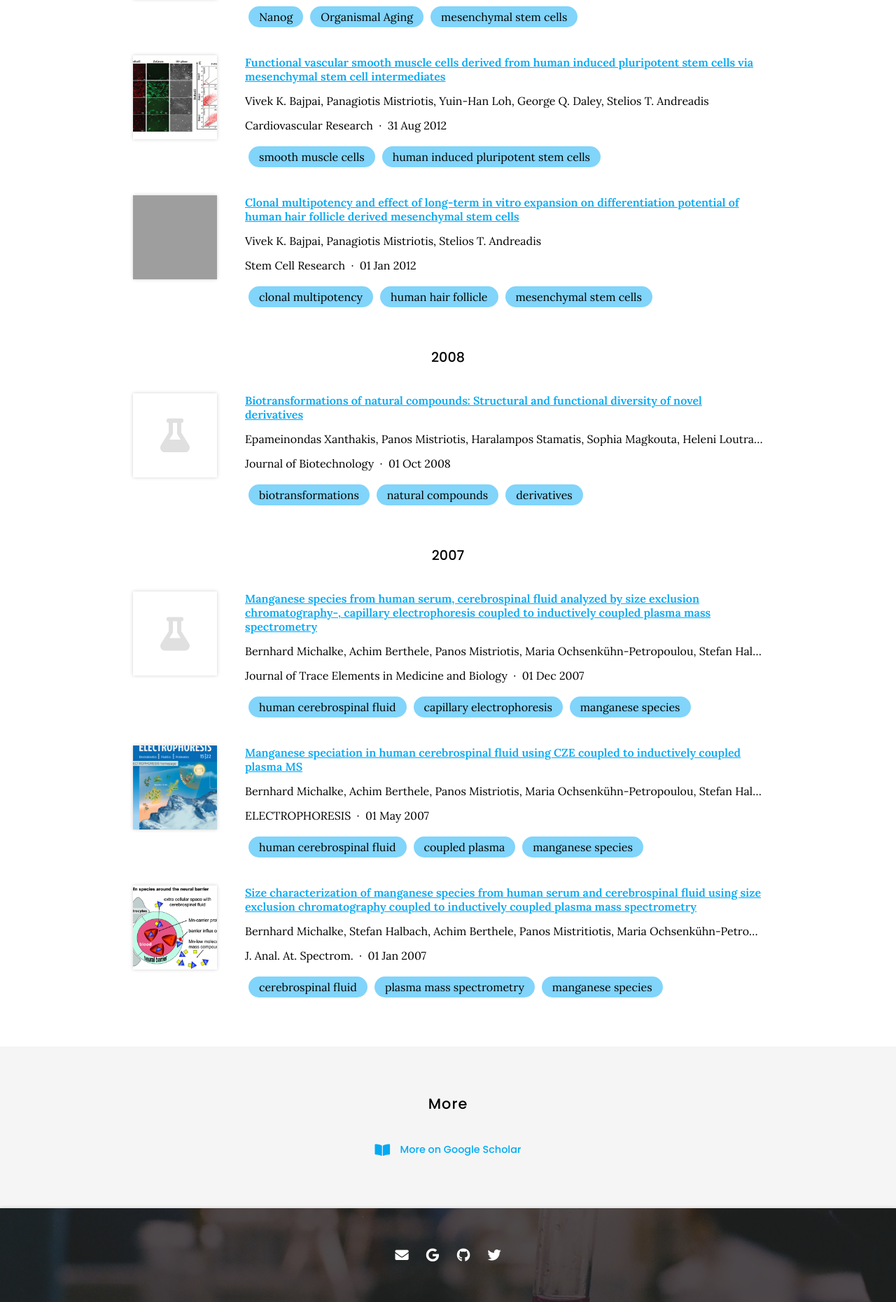
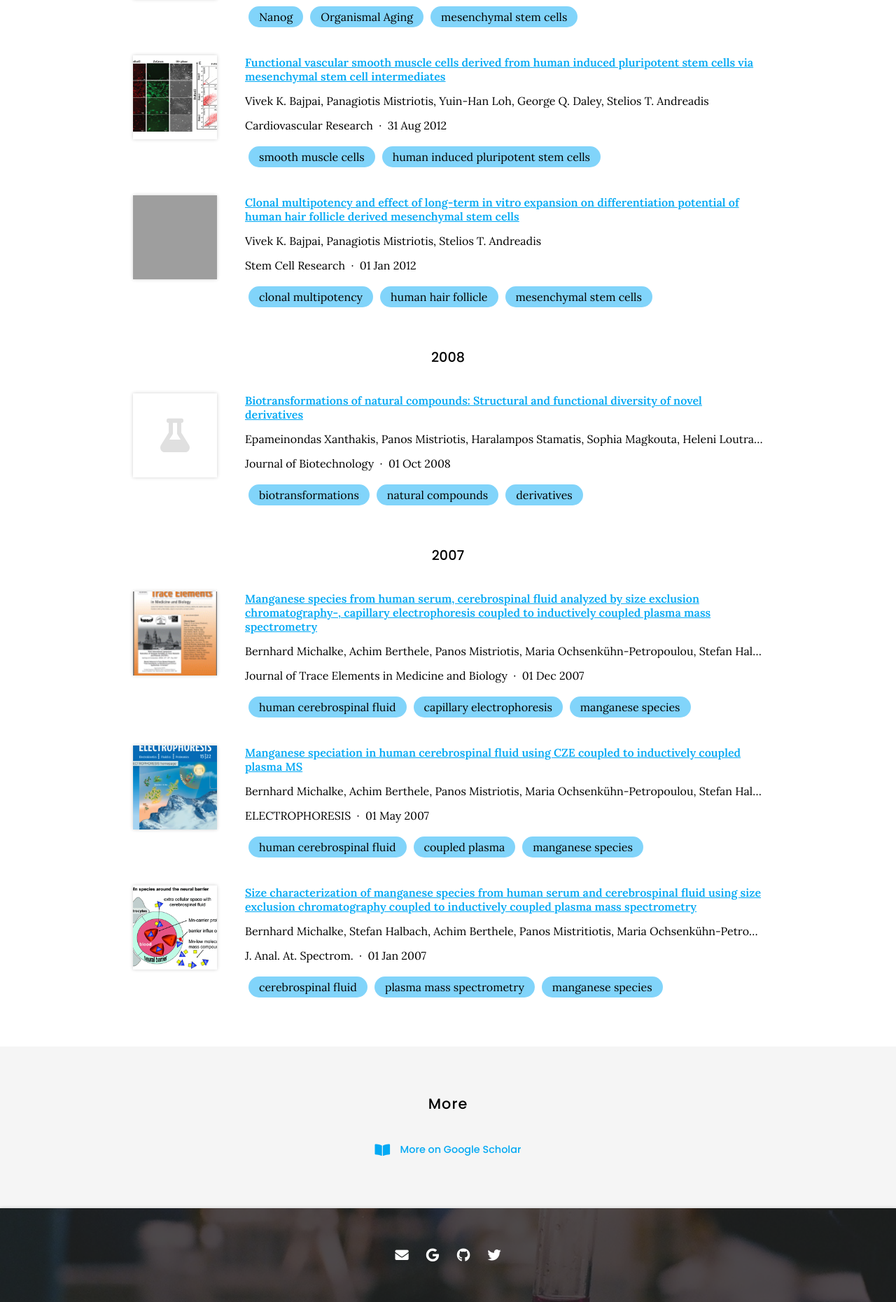
Before and after one commit to mistriotis-lab/mistriotis-lab.github.io, a Jekyll site: the page built from publications/index.md, in a window 1280 px wide. Shown: the part 1461-3321 px from the top of the page at 70% size. Built offline with Jekyll 4.4.1, drawn with Linux system fonts in a browser that asks for light colours; nearby versions of some CDN libraries; grey boxes are pictures that could not be loaded.

Commit message:
Generate citations

```diff
--- a/_data/citations.yaml
+++ b/_data/citations.yaml
@@ -158,6 +158,7 @@
   - human cerebrospinal fluid
   - capillary electrophoresis
   - manganese species
+  image: images/papers/trace-elements.png
 - id: doi:10.1002/elps.200600686
   title: Manganese speciation in human cerebrospinal fluid using CZE coupled to inductively
     coupled plasma MS
```
